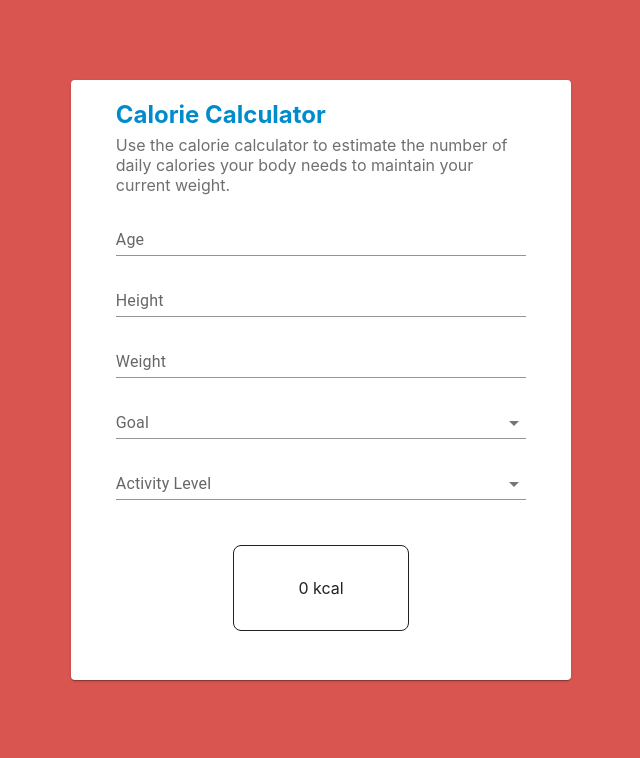
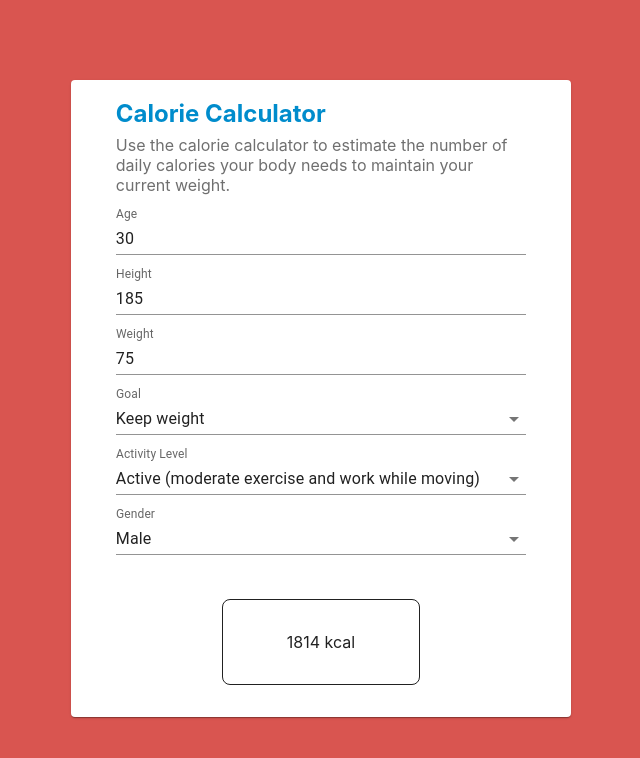
Before and after one commit to CalvinLanger/Caloric-Demand-Calculator, a React (Create React App) app: page / in a window 1280 px wide. Shown: the top 758 px of the page, without its empty margins (319-959 px from the left). Built offline with nearby package versions, Linux system fonts and the light colour scheme.

Commit message:
create equation formula

```diff
--- a/src/App.css
+++ b/src/App.css
@@ -21,12 +21,13 @@
   align-items: center;
 }
 
+/* Card with input data && result of equation */
 .input-card{
   margin: 0 auto;
   max-width: 500px;
   padding: 0 2.8rem;
   display: grid;
-  height: 600px;
+  min-height: 600px;
 }
 
 .title-card{
@@ -43,7 +44,7 @@
 }
 
 .result-board{
-  margin: 2rem auto 3rem;
+  margin: 2rem auto;
   padding: 2rem 4rem;
   border: 1px solid;
   border-radius: 0.5rem;
--- a/src/App.js
+++ b/src/App.js
@@ -38,22 +38,85 @@ const activityLevel = [
   }
 ];
 
+const genders = [
+  {
+    value: 'Male',
+    label: 'Male',
+  },
+  {
+    value: 'Female',
+    label: 'Female'
+  }
+];
+
 function App() {
 
-  let result = "0";
-  const [goal, setGoal] = useState('');
-  const [activity, setActivity] = useState('');
+  let result = 0;
+  const [goal, setGoal] = useState('Keep');
+  const [activity, setActivity] = useState('very-active');
+  const [age, setAge] = useState('30');
+  const [height, setHeight] = useState('185');
+  const [weight, setWeight] = useState('75');
+  const [gender, setGender] = useState('Male');
 
-  const resultHandler = (event) => {
-    console.log(event.target.value);
+
+
+  const ageHandler = (event) => {
+    setAge(event.target.value);
   };
 
-  const selectedGoal = (event) => {
+  const heightHandler = (event) => {
+    setHeight(event.target.value);
+  };
+
+  const weightHandler = (event) => {
+    setWeight(event.target.value);
+  };
+
+  const goalHandler = (event) => {
     setGoal(event.target.value);
   };
 
-  const selectedActivity = (event) => {
+  const activityHandler = (event) => {
     setActivity(event.target.value);
+  };
+
+  const genderHandler = (event) => {
+    setGender(event.target.value);
+  };
+  // Harris - Benedict formula
+  let male_BMR = 66 + (13.7 * weight) + (5 * height) - (6.8 * age);
+  let woman_BMR = 655 + (9.6 * weight) + (1.8 * height) - (4.7 * age - 161);
+
+  if (gender === "Female") {
+    if (goal === "Loss") {
+      result = Math.trunc(woman_BMR) - 500;
+    } else if (goal === "Gain") {
+      result = Math.trunc(woman_BMR) + 300;
+    } else {
+      result = Math.trunc(woman_BMR);
+    }
+  } else if (gender === "Male") {
+    if (goal === "Loss") {
+      result = Math.trunc(male_BMR) - 500;
+    } else if (goal === "Gain") {
+      result = Math.trunc(male_BMR) + 300;
+    } else {
+      result = Math.trunc(male_BMR);
+    }
+  }
+  function activityLevelChoosen() {
+    if (activity === "lightly-active") {
+      return result * 1.4;
+    } else if (activity === "moderately-active") {
+      return result * 1.6;
+    } else if (activity === "very-active") {
+      return result * 1.8;
+    } else if (activity === "extra-active") {
+      return result * 2.2;
+    } else {
+      return "error";
+    }
   };
 
   return (
@@ -65,25 +128,39 @@ function App() {
         </div>
         <TextField
           id="age"
+          type="number"
           label="Age"
-          onChange={resultHandler}
-          variant="standard" />
+          value={age}
+          onChange={ageHandler}
+          InputProps={{ inputProps: { min: 0 } }}
+          variant="standard"
+        />
+
         <TextField
           id="height"
+          type="number"
           label="Height"
-          onChange={resultHandler}
-          variant="standard" />
+          value={height}
+          onChange={heightHandler}
+          InputProps={{ inputProps: { min: 0 } }}
+          variant="standard"
+        />
+
         <TextField
           id="weight"
+          type="number"
           label="Weight"
-          onChange={resultHandler}
-          variant="standard" />
+          value={weight}
+          onChange={weightHandler}
+          InputProps={{ inputProps: { min: 0 } }}
+          variant="standard"
+        />
 
         <TextField
-          id="selectGoal"
+          id="goal"
           select
           value={goal}
-          onChange={selectedGoal}
+          onChange={goalHandler}
           label="Goal"
           variant="standard"
         >
@@ -95,14 +172,29 @@ function App() {
         </TextField>
 
         <TextField
-          id="selectActivity"
+          id="activity"
           select
           value={activity}
-          onChange={selectedActivity}
+          onChange={activityHandler}
           label="Activity Level"
           variant="standard"
         >
           {activityLevel.map((option) => (
+            <MenuItem key={option.value} value={option.value}>
+              {option.label}
+            </MenuItem>
+          ))}
+        </TextField>
+
+        <TextField
+          id="gender"
+          select
+          value={gender}
+          onChange={genderHandler}
+          label="Gender"
+          variant="standard"
+        >
+          {genders.map((option) => (
             <MenuItem key={option.value} value={option.value}>
               {option.label}
             </MenuItem>
```
